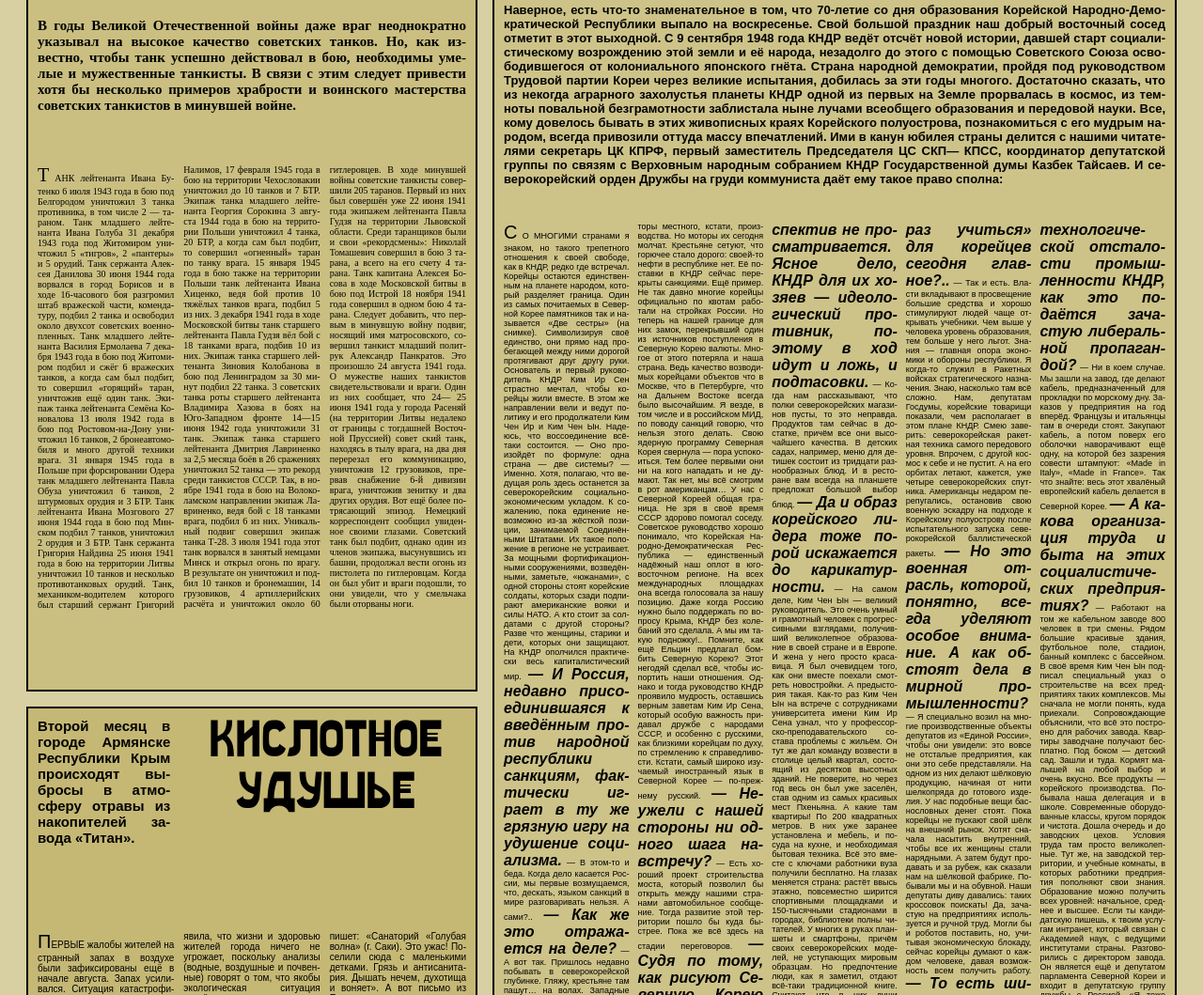
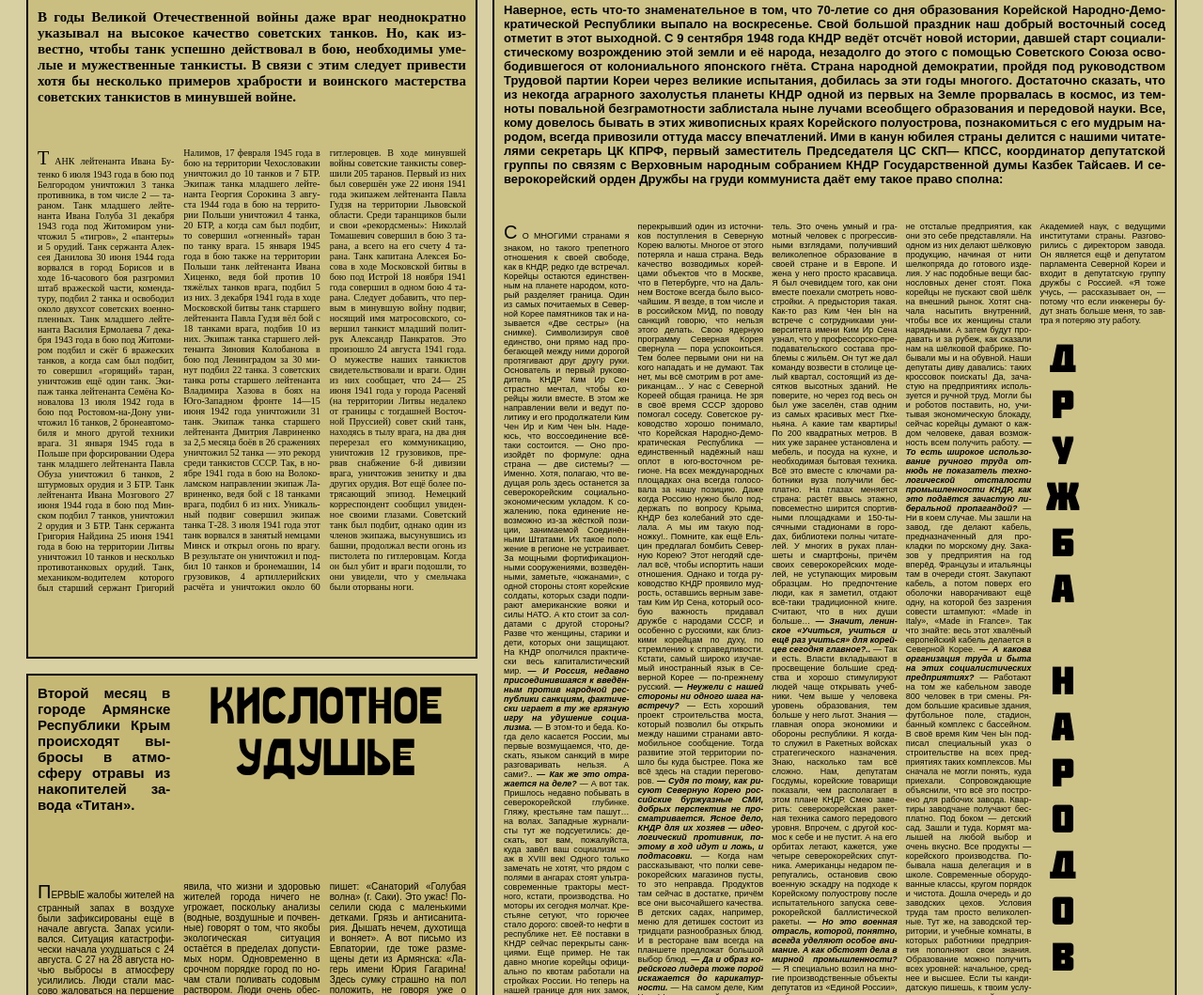
Before and after one commit to itmo2022-verstka/task-3, a website: page delorean-dmc-12/src/index.html in a window 1280 px wide. Shown: the part 736-1795 px from the top of the page at 94% size. Drawn offline with Linux system fonts and the light colour scheme.

Commit message:
Add vertical

```diff
--- a/delorean-dmc-12/src/index.css
+++ b/delorean-dmc-12/src/index.css
@@ -31,7 +31,7 @@ body {
     font-weight: bolder;
 }
 
-.bold {
+.big {
   font-size: 16px;
 }
 
@@ -340,3 +340,10 @@ body {
     font-size: 9px;
     text-align: justify;
 }
+
+.vertical {
+  writing-mode: vertical-lr;
+  text-orientation: upright;
+  font-size: 42px;
+  font-family: Font3, serif;
+}
--- a/delorean-dmc-12/src/index.html
+++ b/delorean-dmc-12/src/index.html
@@ -467,7 +467,10 @@
                 депутатом парламента Северной Кореи и входит в депутатскую группу дружбы с Россией. «Я тоже учусь, — рассказывает он, — потому что если
                 инженеры будут знать больше
                 меня, то завтра я потеряю эту
-                работу. Директор я лишь потому, что знаю чуть больше их».
+                работу.<br><br>
+              <span class="vertical">
+                Дружба народов
+              </span>
             </p>
         </article>
 </div>
```
